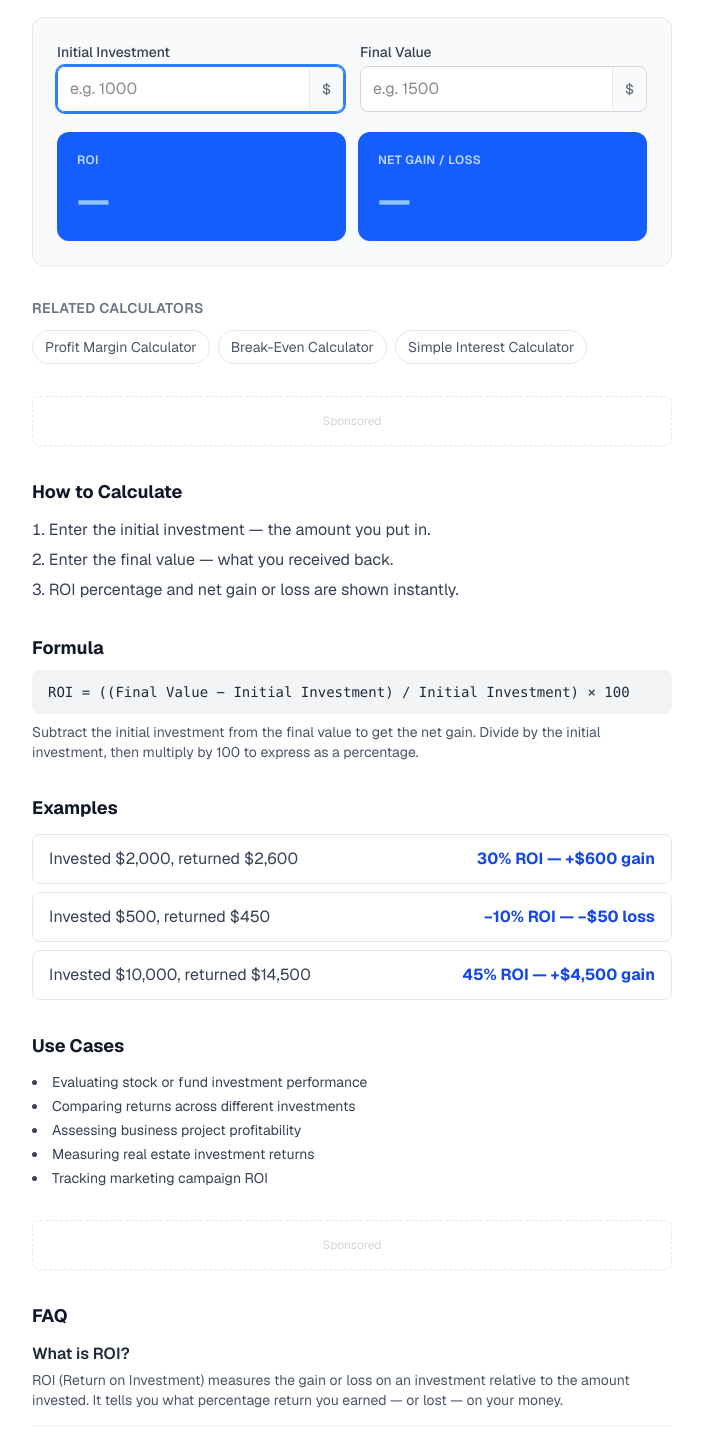
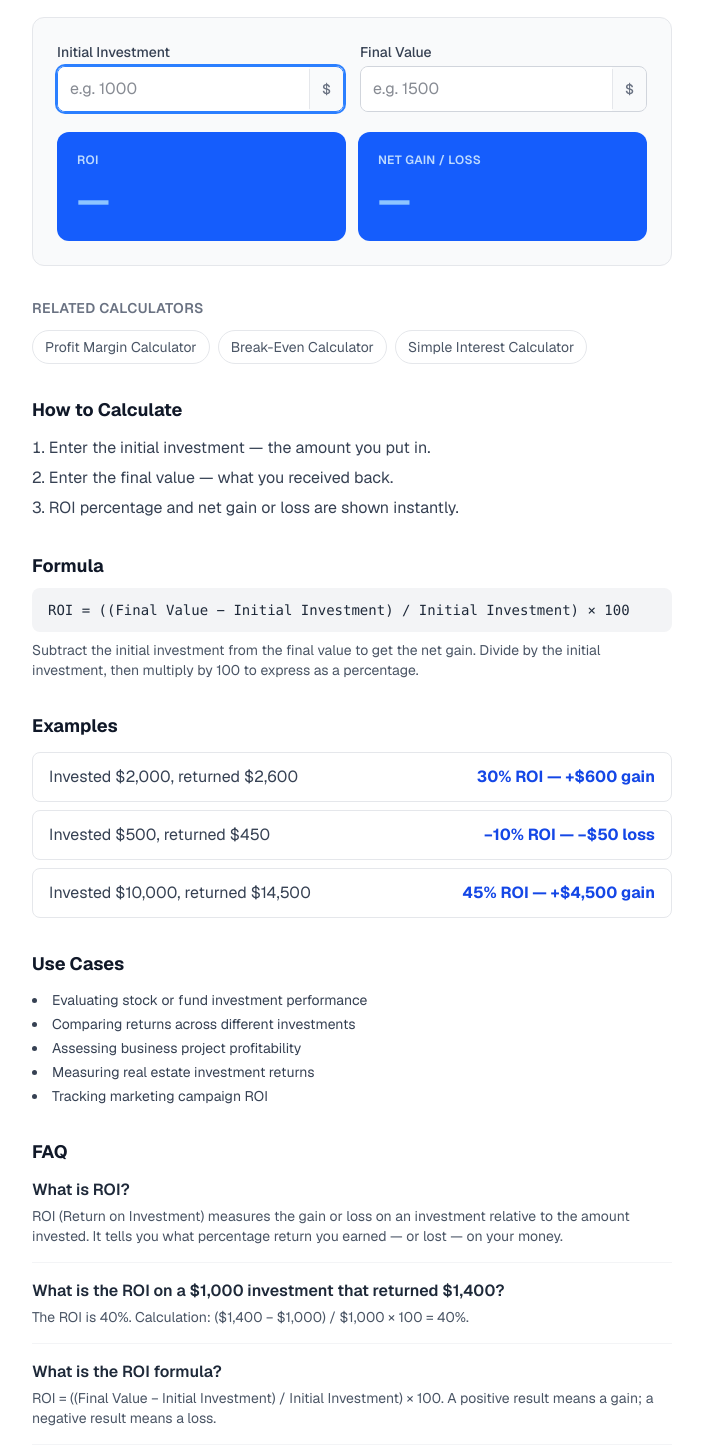
Before and after one commit to nukanu/percentguru, a Next.js app: page /finance/roi-calculator in a window 1280 px wide. Shown: the part 266-1711 px from the top of the page, without its empty margins (288-991 px from the left). Built offline with nearby package versions, Linux system fonts and the light colour scheme.

Commit message:
Remove ad placeholders from calculator shell

```diff
--- a/components/calculator/CalculatorShell.tsx
+++ b/components/calculator/CalculatorShell.tsx
@@ -63,11 +63,6 @@ export default function CalculatorShell({
         </section>
       )}
 
-      {/* Ad slot — below calculator */}
-      <div className="mt-8 border border-dashed border-gray-200 rounded-lg py-4 text-center text-xs text-gray-300">
-        Sponsored
-      </div>
-
       <section className="mt-8">
         <h2 className="text-lg font-bold text-gray-900 mb-3">How to Calculate</h2>
         <ol className="space-y-1.5 list-decimal list-inside text-gray-700">
@@ -106,11 +101,6 @@ export default function CalculatorShell({
         </ul>
       </section>
 
-      {/* Ad slot — mid-page */}
-      <div className="mt-8 border border-dashed border-gray-200 rounded-lg py-4 text-center text-xs text-gray-300">
-        Sponsored
-      </div>
-
       <section className="mt-8">
         <h2 className="text-lg font-bold text-gray-900 mb-3">FAQ</h2>
         <div className="space-y-4">
```
Also changed, not shown: 1 other file (tests, documents, lock files or other folders).
